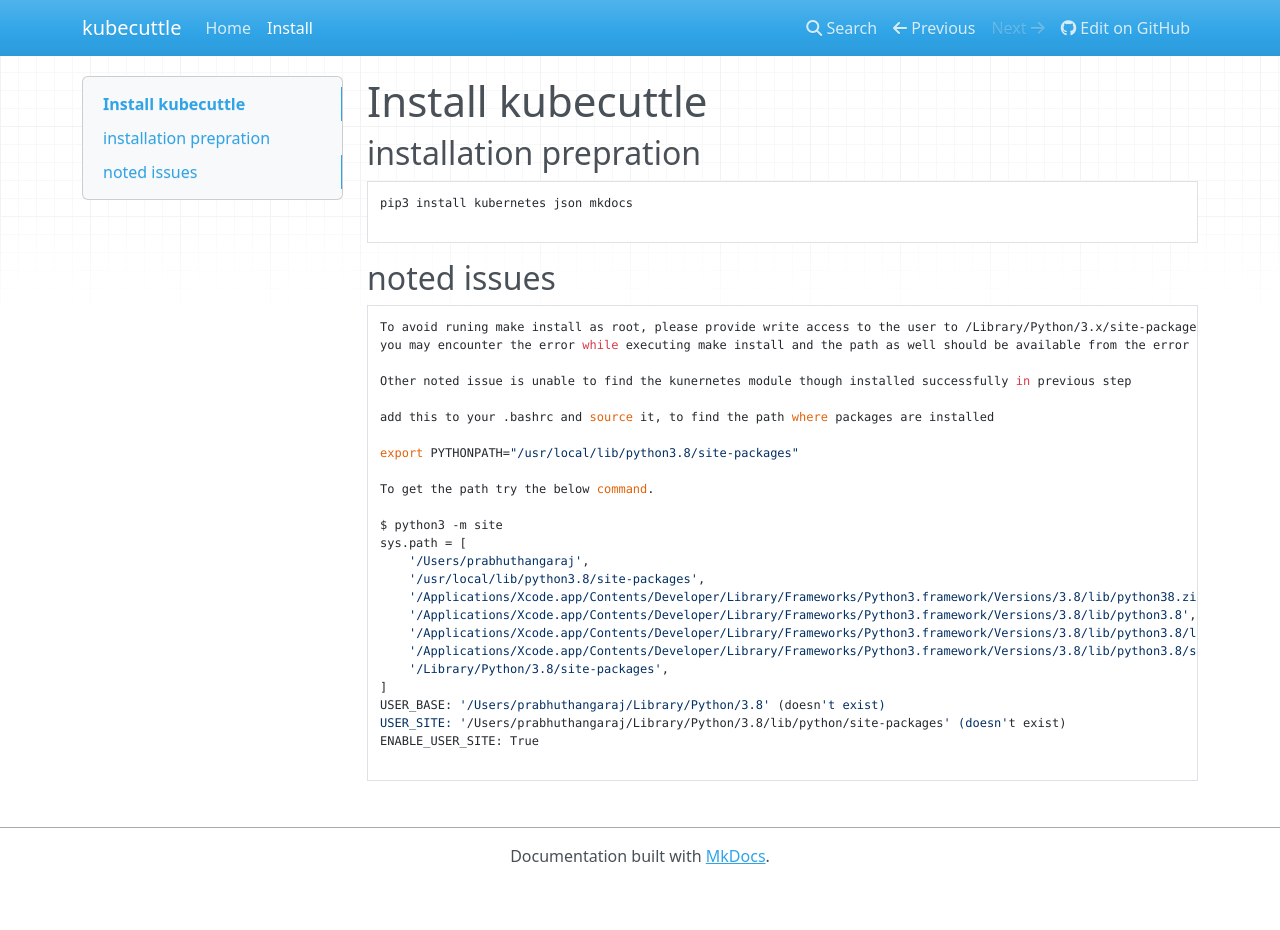
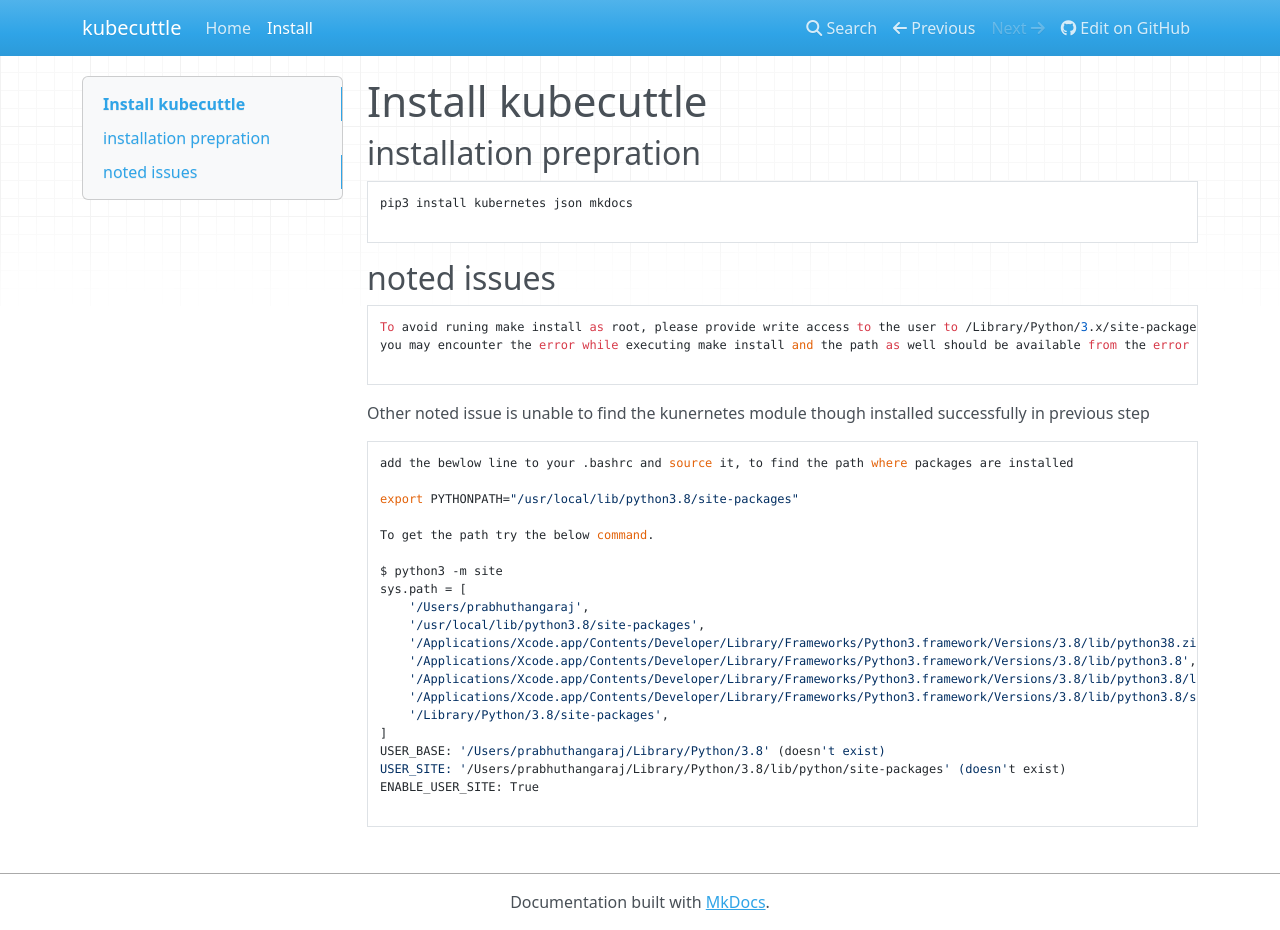
Before and after one commit to thangap81/kubecuttle, an MkDocs documentation site: the page built from docs/install.md, in a window 1280 px wide and 930 px high. Built offline with MkDocs 1.6.1, drawn with Linux system fonts in a browser that asks for light colours; nearby versions of some CDN libraries.

Commit message:
Update install.md

````diff
--- a/docs/install.md
+++ b/docs/install.md
@@ -13,9 +13,11 @@
 To avoid runing make install as root, please provide write access to the user to /Library/Python/3.x/site-packages/
 you may encounter the error while executing make install and the path as well should be available from the error
 
+```
 Other noted issue is unable to find the kunernetes module though installed successfully in previous step
 
-add this to your .bashrc and source it, to find the path where packages are installed
+```
+add the bewlow line to your .bashrc and source it, to find the path where packages are installed
 
 export PYTHONPATH="/usr/local/lib/python3.8/site-packages"
 
````
